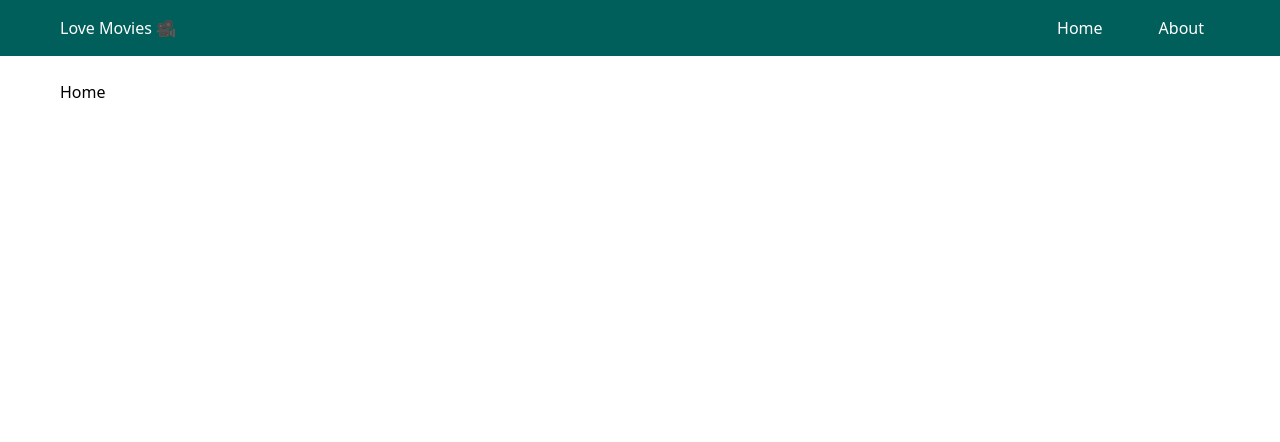
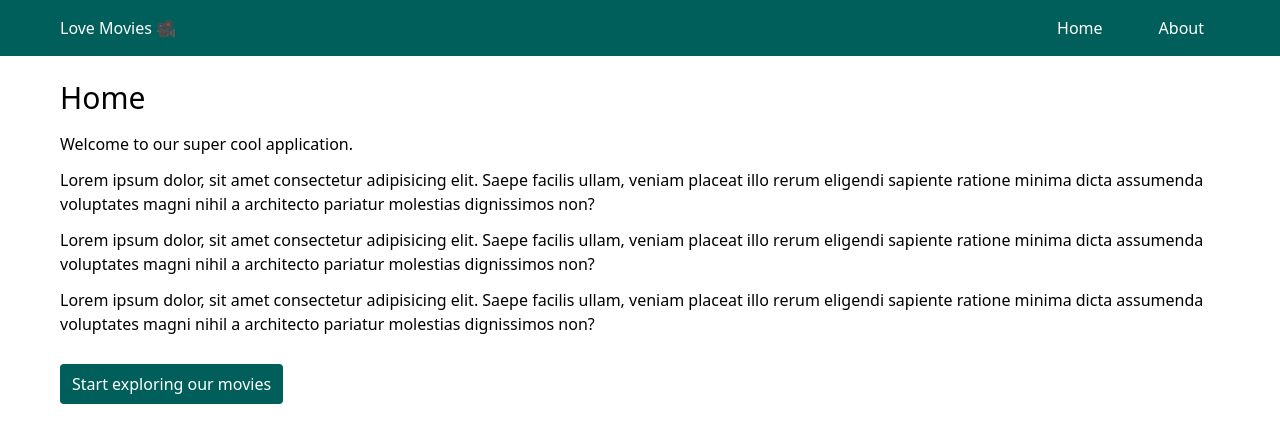
Before and after one commit to liv7c/demo-code-splitting-react-vite, a React (Vite) app: page / in a window 1280 px wide. Shown: the top 442 px of the page. Built offline with nearby package versions, Linux system fonts and the light colour scheme.

Commit message:
feat(Home): add content home page

```diff
--- a/src/pages/Home.tsx
+++ b/src/pages/Home.tsx
@@ -1,5 +1,36 @@
+import {Link} from 'react-router'
+
 function Home() {
-  return <h1>Home</h1>
+  return (
+    <div className="space-y-3">
+      <h1 className="text-3xl">Home</h1>
+      <p className="lg mt-4">Welcome to our super cool application.</p>
+      <p>
+        Lorem ipsum dolor, sit amet consectetur adipisicing elit. Saepe facilis
+        ullam, veniam placeat illo rerum eligendi sapiente ratione minima dicta
+        assumenda voluptates magni nihil a architecto pariatur molestias
+        dignissimos non?
+      </p>
+      <p>
+        Lorem ipsum dolor, sit amet consectetur adipisicing elit. Saepe facilis
+        ullam, veniam placeat illo rerum eligendi sapiente ratione minima dicta
+        assumenda voluptates magni nihil a architecto pariatur molestias
+        dignissimos non?
+      </p>
+      <p>
+        Lorem ipsum dolor, sit amet consectetur adipisicing elit. Saepe facilis
+        ullam, veniam placeat illo rerum eligendi sapiente ratione minima dicta
+        assumenda voluptates magni nihil a architecto pariatur molestias
+        dignissimos non?
+      </p>
+      <Link
+        to="/movies"
+        className="mt-4 inline-block rounded bg-teal-800 px-3 py-2 text-white"
+      >
+        Start exploring our movies
+      </Link>
+    </div>
+  )
 }
 
 export default Home
```
